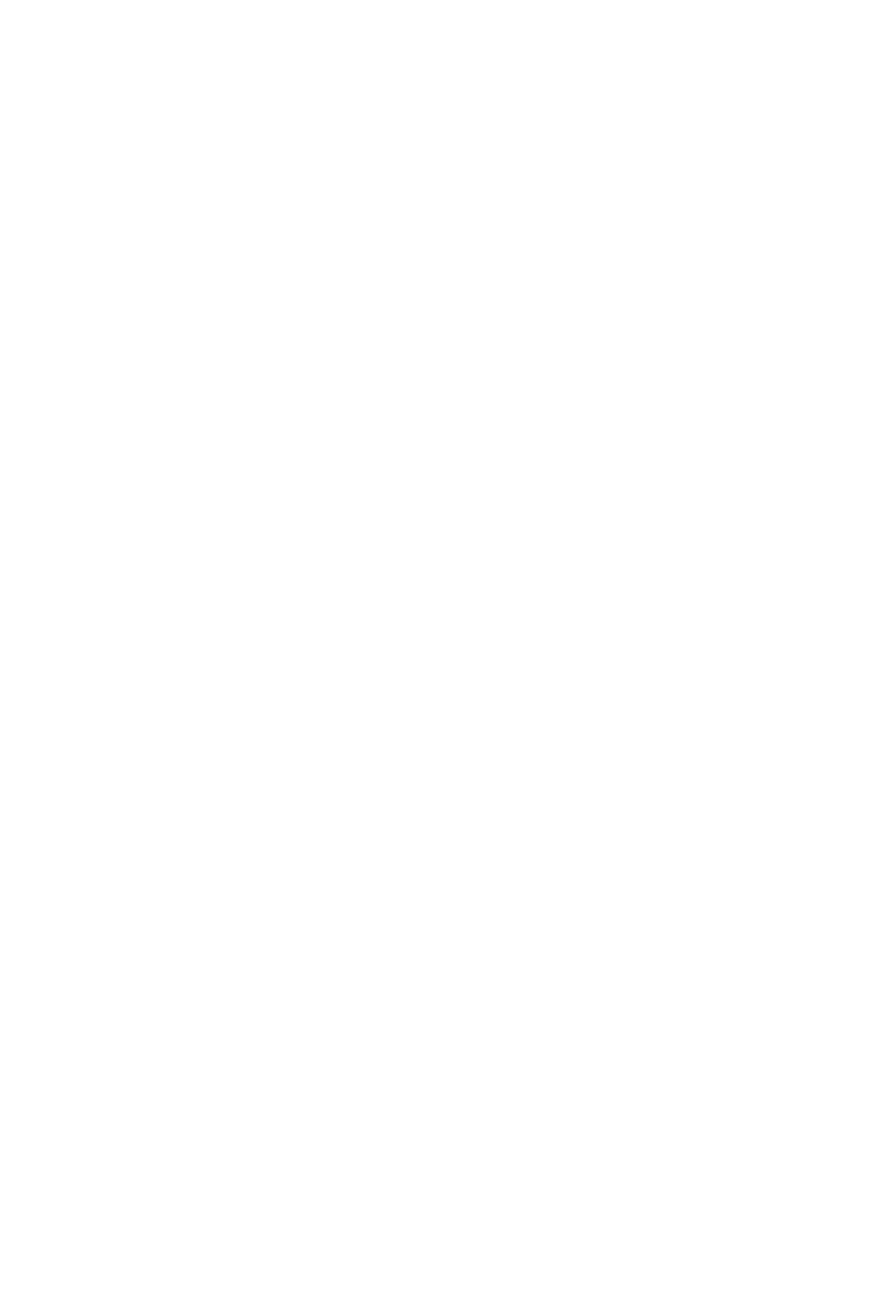
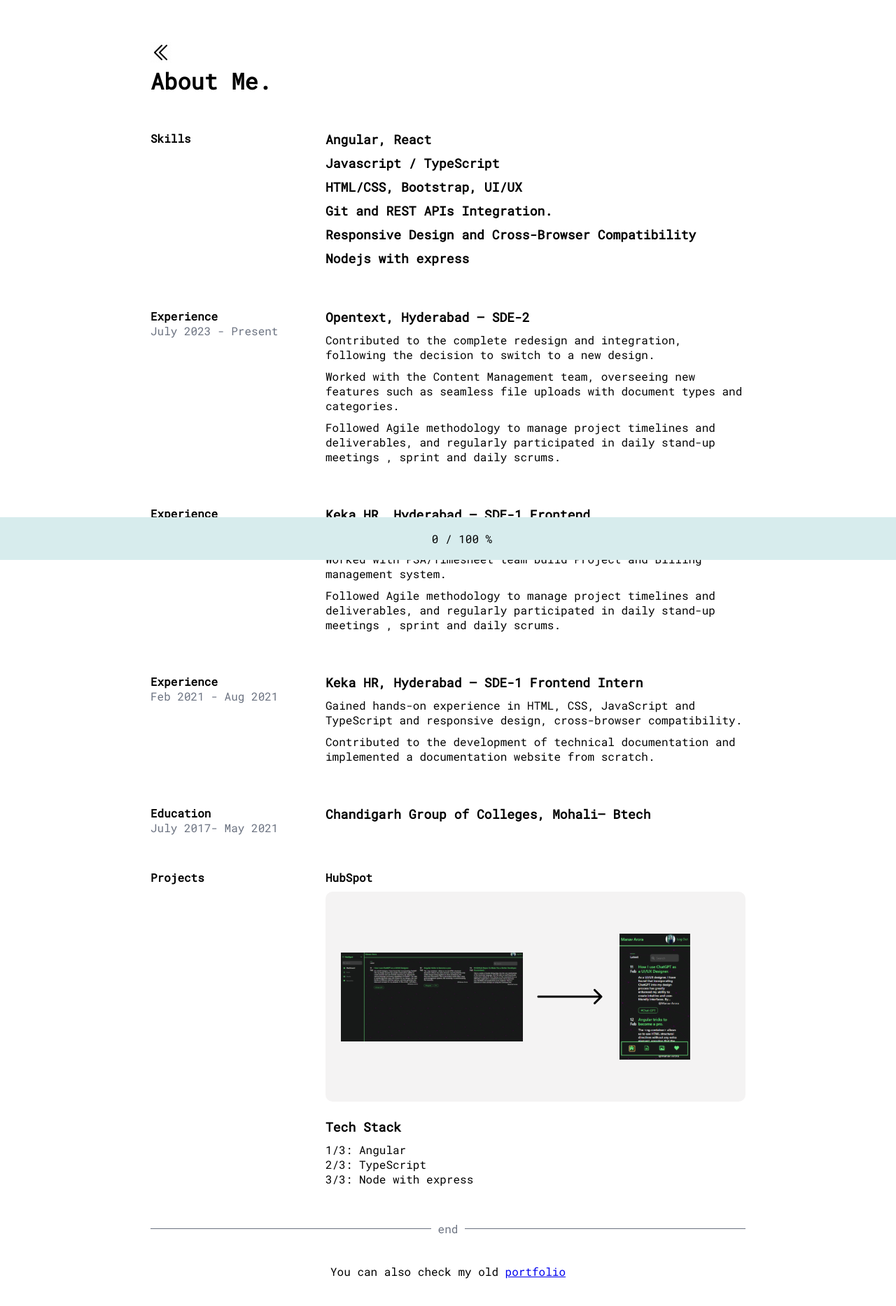
Before and after one commit to manav10799/Portfolio, an Angular app: page /aboutme in a window 1280 px wide. Before the commit this address led to /. Shown: the top 1866 px of the page at 70% size. Before the commit the page ends 800 px from the top, so only its background shows below. Built offline with nearby package versions, Linux system fonts and the light colour scheme.

Commit message:
New Updates

```diff
--- a/src/app/app-routing.module.ts
+++ b/src/app/app-routing.module.ts
@@ -6,7 +6,7 @@ import { MoreComponent } from './more/more.component';
 const routes: Routes = [
   { path: '', redirectTo: 'home' , pathMatch: 'full'},
   { path: 'home',component: HomePageComponent },
-  { path: 'more', component: MoreComponent},
+  { path: 'aboutme', component: MoreComponent},
 ];
 
 @NgModule({
--- a/src/app/home-page/home-page.component.html
+++ b/src/app/home-page/home-page.component.html
@@ -6,19 +6,19 @@
           <div class="d-flex  my-card">
             <img src="../../assets/IMG_5987.JPG" alt="" width="180" height="220">
             <div class="px-30 py-12">
-              <h1>Manav Arora.</h1>
-              <p>Frontend, Angular.</p>
+              <h1>{{name}}</h1>
+              <p>Software Engineer</p>
+              <p class="mt-4">{{experience}}+ Years Of Experience</p>
               <div class="mt-20">
-                <p>Current Work: <a href="https://www.keka.com/" target="_blank">@Keka Hr</a></p>
-                <p class="mt-4">From: <span>Chandigarh, India</span></p>
+                <p>Currently Working At <a href="https://www.opentext.com/" target="_blank">Opentext</a></p>
               </div>
               <div class="d-flex align-items-center">
                 <div class="mt-20 d-flex align-items-center text-link">
-                  <p class="cursor-pointer"><a routerLink="../more">More</a></p>
+                  <p class="cursor-pointer"><a routerLink="../aboutme">About Me</a></p>
                   <p class="icon-arrow">→</p>
                 </div>
                 <div class="mt-20 d-flex align-items-center text-link ml-20">
-                  <p class="cursor-pointer"><a href="https://github.com/manav10799" target="_blank">Github</a>.</p>
+                  <p class="cursor-pointer"><a href="https://www.linkedin.com/" target="_blank">Linkedin</a></p>
                   <p class="icon-arrow">→</p>
                 </div>
               </div>
--- a/src/app/home-page/home-page.component.ts
+++ b/src/app/home-page/home-page.component.ts
@@ -1,10 +1,36 @@
-import { Component } from '@angular/core';
+import { Component, OnInit } from '@angular/core';
 
 @Component({
   selector: 'app-home-page',
   templateUrl: './home-page.component.html',
   styleUrls: ['./home-page.component.scss']
 })
-export class HomePageComponent {
+export class HomePageComponent implements OnInit {
+  experience:Number = 0;
+  name:string = '';
+  count:number = 0;
+
+  constructor() {
+    this.typeWriter();
+  }
+
+  ngOnInit() {
+    const newDate = new Date().getTime() - new Date("August 08, 2021").getTime();
+    this.experience = parseFloat((newDate / (1000 * 3600 * 24 * 365.25)).toFixed(1));
+  }
+
+  typeWriter() {
+    let nameString = "Manav Arora";
+    if(this.count === nameString.length) {
+      this.count = 0;
+      this.name = '';
+    }
+    if(this.count < nameString.length) {
+      this.name += nameString.charAt(this.count);
+      this.count++;
+      setTimeout(()=> this.typeWriter(), 150);
+    }
+  }
+
 
 }
--- a/src/app/more/more.component.html
+++ b/src/app/more/more.component.html
@@ -1,6 +1,11 @@
 <div class="home-container">
   <div class="max-w-850 w-850">
-      <h1 class="mb-50">Work.</h1>
+    <div>
+      <span routerLink="../home" class="cursor-pointer">
+        <img src="../../assets/backicon.gif">
+      </span>
+    </div>
+      <h1 class="mb-50">About Me.</h1>
       <ul>
         <li class="mb-50">
           <div class="d-flex d-block">
@@ -9,17 +14,17 @@
                 <ul>
                   <li>
                     <p class="text-large font-weight-semi-bold">
-                      HTML/CSS, Bootstrap
+                      Angular, React
                     </p>
                   </li>
                   <li>
                     <p class="text-large font-weight-semi-bold">
-                      Angular
+                      Javascript / TypeScript
                     </p>
                   </li>
                   <li>
                     <p class="text-large font-weight-semi-bold">
-                      Typescript/Javascript
+                      HTML/CSS, Bootstrap, UI/UX
                     </p>
                   </li>
                   <li>
@@ -46,7 +51,35 @@
             <div class="w-250">
               <p class="font-weight-semi-bold heading">Experience</p>
               <span class="text-hint">
-                  Aug 2021 - Present
+                  July 2023 - Present
+              </span>
+            </div>
+            <div>
+              <ul>
+                <li class="mb-10">
+                  <p class="text-large font-weight-semi-bold">
+                  Opentext, Hyderabad — SDE-2
+                  </p>
+                </li>
+                <li class="mb-10">Contributed to the complete redesign and integration, following the decision to switch to a new design.</li>
+                <li class="mb-10">
+                  Worked with the Content Management team, overseeing new features such as seamless file uploads with document types and categories.
+                </li>
+                <li class="mb-10">
+                  Followed Agile methodology to manage project timelines and
+                  deliverables, and regularly participated in daily stand-up
+                  meetings , sprint and daily scrums.
+                </li>
+              </ul>
+            </div>
+          </div>
+        </li>
+        <li class="mb-50">
+          <div class="d-flex d-block">
+            <div class="w-250">
+              <p class="font-weight-semi-bold heading">Experience</p>
+              <span class="text-hint">
+                  Aug 2021 - June 2023
               </span>
             </div>
             <div>
@@ -135,12 +168,12 @@
           </div>
         </li>
       </ul>
-      <div class="d-flex align-items-center mb-50">
+      <div class="d-flex align-items-center mb-40">
           <span class="border border-bottom w-50"></span>
           <p class="mx-10 text-hint">end</p>
           <span class="border border-bottom w-50"></span>
       </div>
-      <div class="d-flex align-items-center justify-content-center">
+      <div class="d-flex align-items-center justify-content-center pb-20">
         <p>You can also check my old <a href="https://manav10799.github.io/index.html" class="text-underline" target="_blank">portfolio</a></p>
       </div>
   </div>
--- a/src/styles.scss
+++ b/src/styles.scss
@@ -12,17 +12,13 @@ h1, p, h4 {
   margin: 0;
 }
 
-.page-container {
-  padding: 60px;
-}
-
 .background-animate {
   background-color: #ffffff;
   opacity: 0.8;
   background: radial-gradient(circle, transparent 20%, #ffffff 20%, #ffffff 80%, transparent 80%, transparent), radial-gradient(circle, transparent 20%, #ffffff 20%, #ffffff 80%, transparent 80%, transparent) 10px 10px, linear-gradient(#c4c6e8 0.8px, transparent 0.8px) 0 -0.4px, linear-gradient(90deg, #c4c6e8 0.8px, #ffffff 0.8px) -0.4px 0;
   background-size: 20px 20px, 20px 20px, 10px 10px, 10px 10px;
   width: 100%;
-  height: calc(100vh - 140px);
+  height: 100vh;
 }
 
 .w-600 {
@@ -80,7 +76,13 @@ a {
 }
 
 .text-link {
-  color: blue;
+  color: #1E90FF;
+}
+
+.text-link {
+  a {
+    color: #1E90FF;
+  }
 }
 
 .py-12 {
@@ -233,3 +235,11 @@ img {
 .flex-wrap {
   flex-wrap: wrap;
 }
+
+.pb-20 {
+  padding-bottom: 20px;
+}
+
+.mb-40 {
+  margin-bottom: 40px;
+}
```
Also changed, not shown: src/assets/backicon.gif (added).
